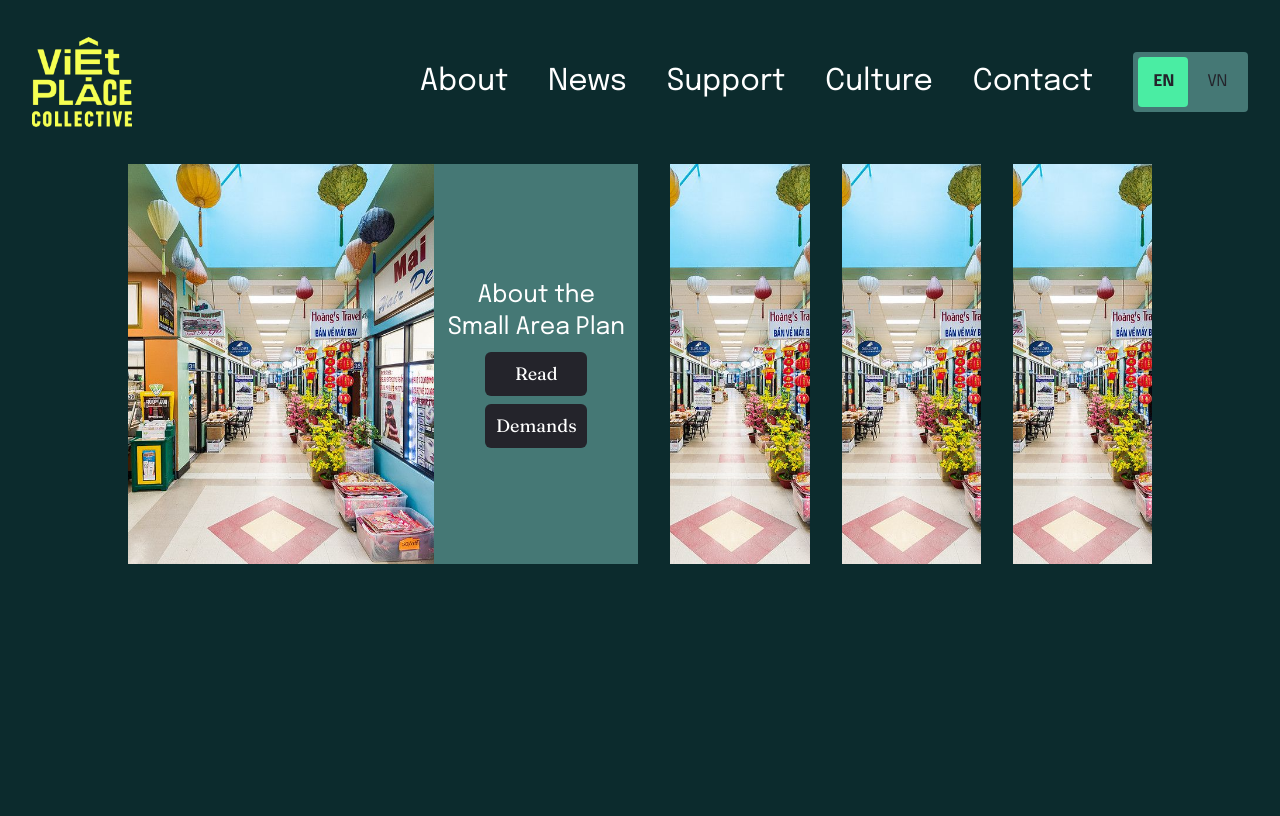
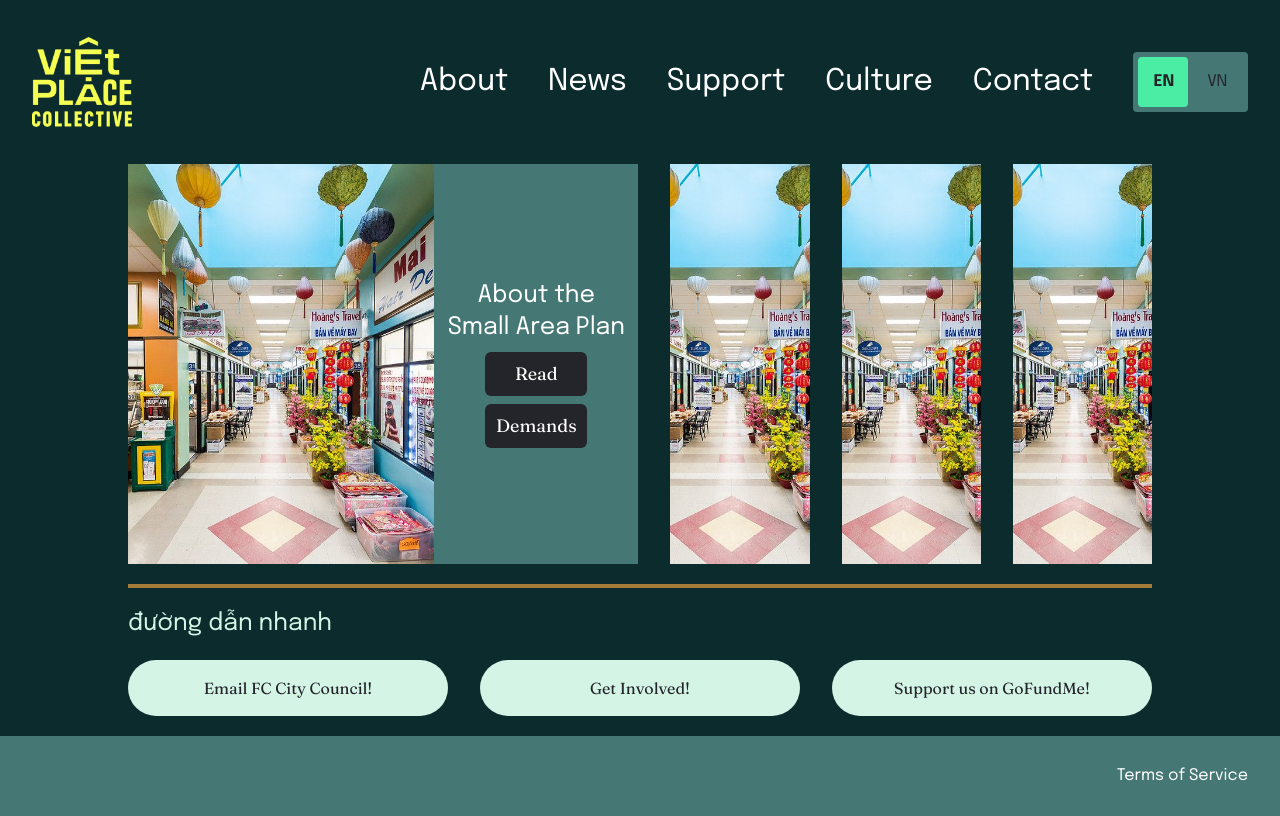
Before and after one commit to Ayzel0/viet-place-collective, a Next.js app: page / in a window 1280 px wide. Built offline with nearby package versions, Linux system fonts and the light colour scheme; no server answers.

Commit message:
front page skeleton

```diff
--- /dev/null
+++ b/src/app/BottomBar.tsx
@@ -0,0 +1,13 @@
+'use client';
+
+const BottomBar = () => {
+  return (
+    <section className='bg-medium-jade h-[5vh] lg:h-[10vh] flex flex-row items-center'>
+      <div className='ml-auto text-white mr-8'>
+        <p>Terms of Service</p>
+      </div>
+    </section>
+  )
+}
+
+export default BottomBar;
--- a/src/app/ImageCarousel.tsx
+++ b/src/app/ImageCarousel.tsx
@@ -10,7 +10,7 @@ const ImageCarousel = () => {
   const [expandedImageIndex, setExpandedImageIndex] = useState(0);
 
   return (
-    <div className='flex flex-row mx-[10%] gap-8'>
+    <div className='flex flex-row gap-8'>
       <div
         className={`flex flex-row relative w-[15%] transition-[width] ease-in-out h-[400px] ${expandedImageIndex === 0 && 'w-[55%]'}`}
         onMouseOver={() => setExpandedImageIndex(0)}
--- a/src/app/layout.tsx
+++ b/src/app/layout.tsx
@@ -3,6 +3,7 @@ import { LanguageProvider } from "./LanguageProvider";
 import Navbar from "./Navbar";
 import { cookies } from "next/headers";
 import { epilogue } from "./Fonts";
+import BottomBar from "./BottomBar";
 
 export default function RootLayout({
   children,
@@ -25,6 +26,7 @@ export default function RootLayout({
         <LanguageProvider initialLanguage={initialLanguage}>
           <Navbar />
           {children}
+          <BottomBar />
         </LanguageProvider>
       </body>
     </html>
--- a/src/app/page.tsx
+++ b/src/app/page.tsx
@@ -1,14 +1,22 @@
 import Image from "next/image";
 import ImageCarousel from "./ImageCarousel";
 import { cookies } from 'next/headers';
+import { fraunces } from "./Fonts";
 
 export default async function Home() {
   const cookieStore = cookies();
   const language = cookieStore.get('language')?.value as string;
 
   return (
-    <main className="">
+    <main className='mx-[10%]'>
       <ImageCarousel />
+      <div className='w-full h-1 bg-medium-gold mt-5' />
+      <h2 className='text-mint mt-5 text-lg lg:text-2xl'>{language === 'english' ? 'Quick Links' : 'đường dẫn nhanh'}</h2>
+      <div className='grid grid-cols-3 gap-8'>
+        <button className={`rounded-full bg-mint my-5 p-4 hover:brightness-110 text-charcoal ${fraunces.className}`}>Email FC City Council!</button>
+        <button className={`rounded-full bg-mint my-5 p-4 hover:brightness-110 text-charcoal ${fraunces.className}`}>Get Involved!</button>
+        <button className={`rounded-full bg-mint my-5 p-4 hover:brightness-110 text-charcoal ${fraunces.className}`}>Support us on GoFundMe!</button>
+      </div>
     </main>
   );
 }
```
Also changed, not shown: src/app/about/page.tsx (added).
